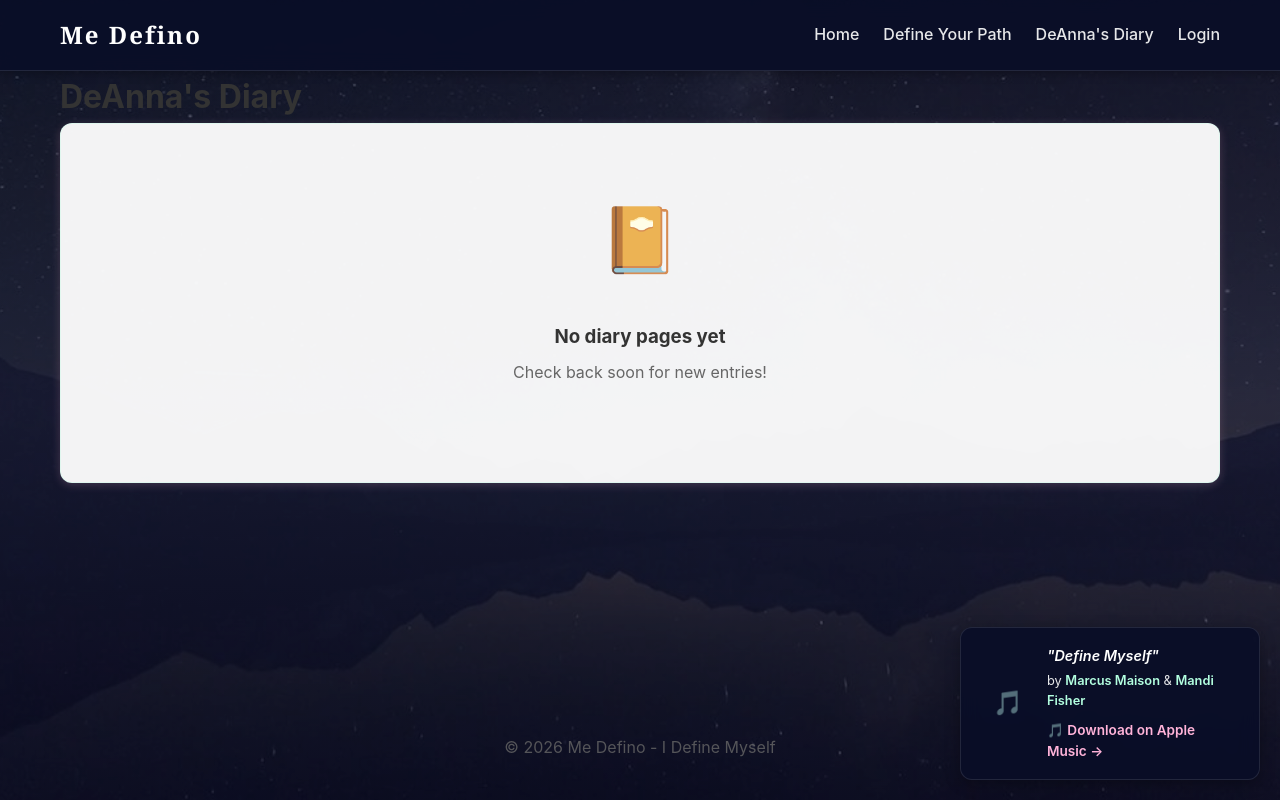
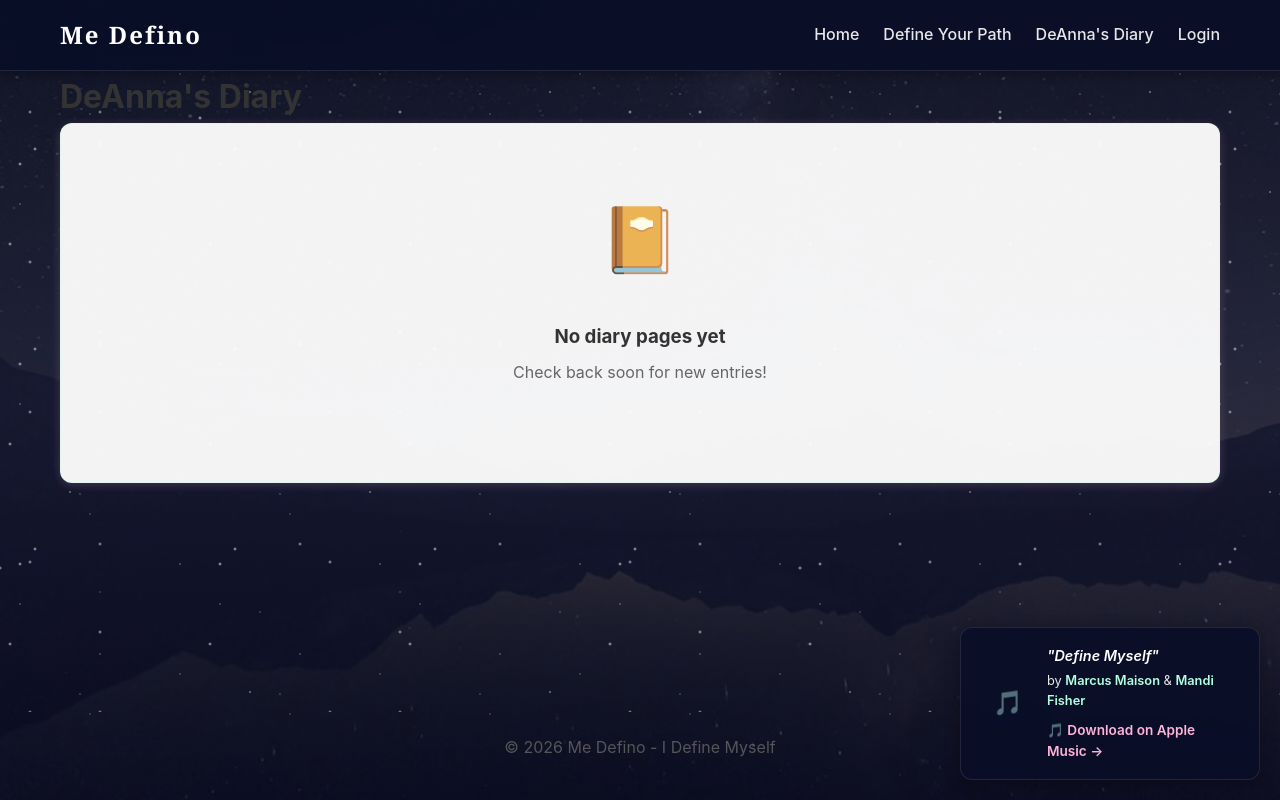
Before and after one commit to deannariddlespur/sisepuede-journal, a Django app: page /deannas-diary/ in a window 1280 px wide. Run offline with Django 5.2, Linux system fonts and the light colour scheme; data that the repository does not hold is empty.

Commit message:
Add realistic stars to all pages via base template
- Stars now appear on every page, not just hero sections
- More realistic radial gradient stars with twinkling effect
- Matches GoDaddy aesthetic with background image

```diff
--- a/entries/templates/entries/base.html
+++ b/entries/templates/entries/base.html
@@ -9,6 +9,11 @@
     {% block extra_css %}{% endblock %}
 </head>
 <body>
+    <!-- Animated Stars Background - Appears on all pages -->
+    <div class="stars"></div>
+    <div class="stars2"></div>
+    <div class="stars3"></div>
+
     <nav class="navbar">
         <div class="container">
             <h1 class="logo">Me Defino</h1>
```
